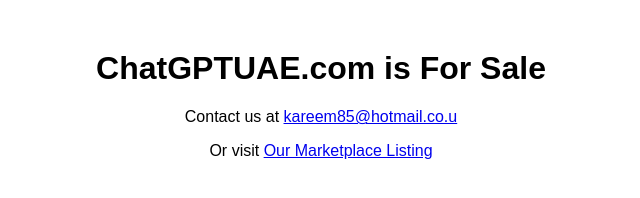
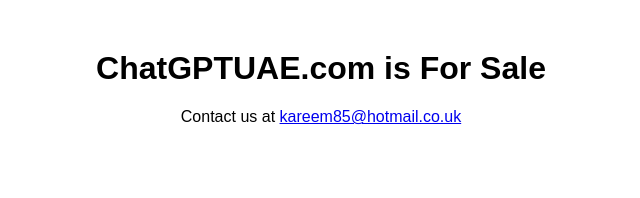
Before and after one commit to karimhamburg/ChatGPTUAE, a plain HTML site: page index.html in a window 1280 px wide. Shown: the whole page, without its empty margins (319-959 px from the left). Drawn offline with Linux system fonts and the light colour scheme.

Commit message:
Update index.html

```diff
--- a/index.html
+++ b/index.html
@@ -5,7 +5,6 @@
 </head>
 <body style="text-align: center; font-family: Arial, sans-serif; margin-top: 50px;">
     <h1>ChatGPTUAE.com is For Sale</h1>
-    <p>Contact us at <a href="mailto:kareem85@hotmail.co.uk">kareem85@hotmail.co.u</a></p>
-    <p>Or visit <a href="https://examplemarketplace.com">Our Marketplace Listing</a></p>
+    <p>Contact us at <a href="mailto:kareem85@hotmail.co.uk">kareem85@hotmail.co.uk</a></p>
 </body>
 </html>
```
